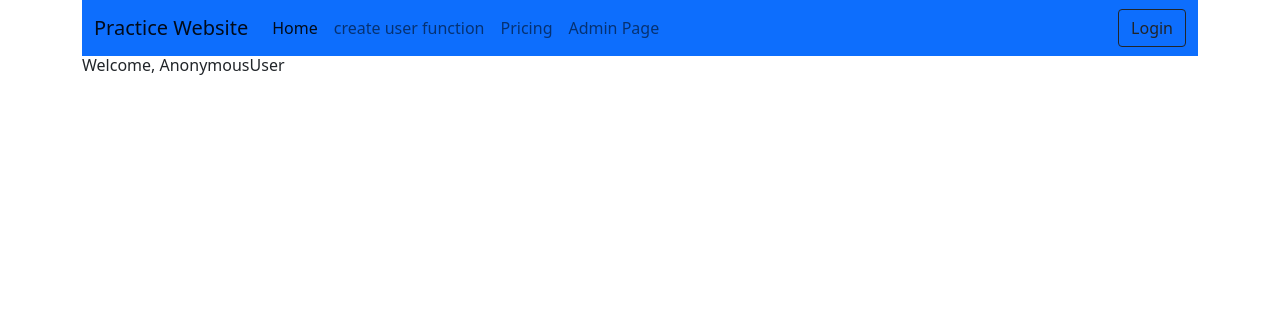
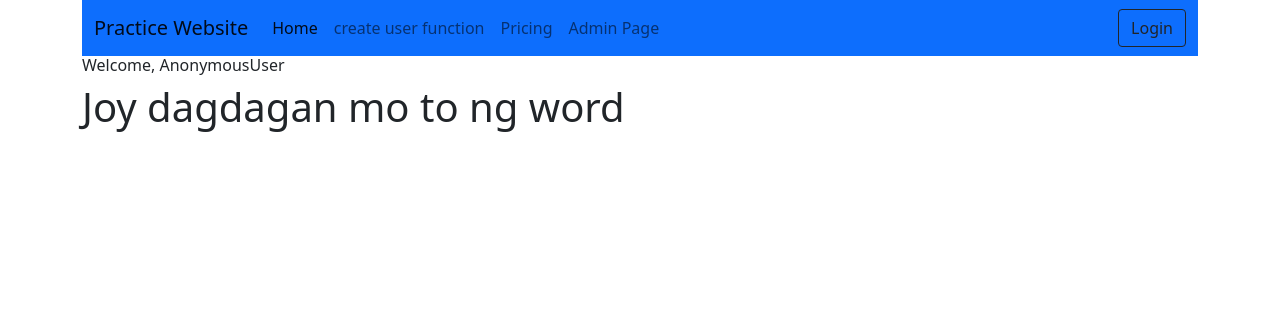
Before and after one commit to jemgithub0418/practice, a Django app: page / in a window 1280 px wide. Shown: the top 316 px of the page. Run offline with Django 3.2, Linux system fonts and the light colour scheme.

Commit message:
practice git

```diff
--- a/templates/main/home.html
+++ b/templates/main/home.html
@@ -6,4 +6,6 @@
 
 {% block content %}
     <h6>Welcome, {{request.user}}</h6>
+
+    <h1>Joy dagdagan mo to ng word</h1>
 {% endblock %}
```
